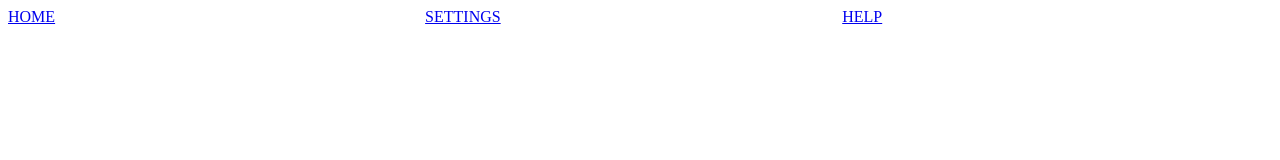
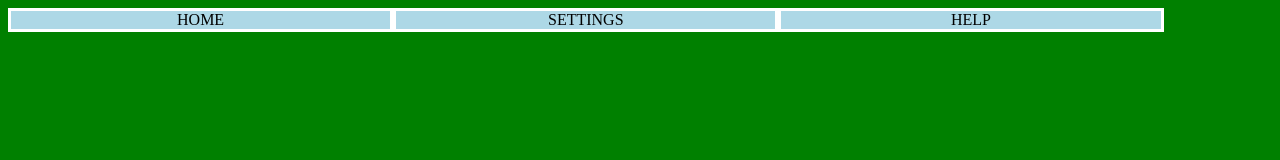
Before and after one commit to cserrano12/BuildingTabs, a plain HTML site: page index.html in a window 1280 px wide. Drawn offline with Linux system fonts and the light colour scheme.

Commit message:
Update 2/16

```diff
--- a/index.html
+++ b/index.html
@@ -1,10 +1,8 @@
 <!DOCTYPE html>
-
 <head>
-  <title>Building Tabs</title>
+  <title>Building Tabs - Home</title>
   <meta charset="utf-8" />
   <link rel="stylesheet" href="tabs.css" />
-
 </head>
 
 <body>
@@ -12,21 +10,18 @@
       <!-- put nested tabs in here, as "inner-html" for nav /-->
     <div>
       <div style="width: 100%">
-    <div style="float: left; width: 33%">
-        <a href="index.html" target="_blank">HOME</a>
+        <div class="nav-tab" style="float: left; width: 30%">
+          <a href="index.html">HOME</a>
         </div>
-    <div style="float: left; width: 33%">
-        <a href="settings.html" target="_blank">SETTINGS</a>
+        <div class="nav-tab" style="float: left; width: 30%">
+          <a href="settings.html">SETTINGS</a>
       </div>
-    <div style="float: left; width: 33%">
-        <a href="help.html" target="_blank">HELP</a>
+        <div class="nav-tab" style="float: left; width: 30%">
+          <a href="help.html">HELP</a>
         </div>
       </div>
       <div style="clear: both; width: 100%">
       </div>
-
     </div>
-
   </nav>
-
 </body>
--- a/tabs.css
+++ b/tabs.css
@@ -1,6 +1,35 @@
-.nav-tab {
-background-color: lightblue;
-border-style: solid;
+body {
+  background-color: green;
+}
+div.nav-tab {
+      background-color: lightblue;
+      color: white;
+      border-style: solid;
+      text-align: center;
+      text-decoration: none;
+}
+div.nav-tab:hover {
+      background-color: yellow;
+      text-decoration: none;
+}
+a:link {
+    color: black;
+    text-decoration: none;
+}
 
+/* visited link */
+a:visited {
+    color: black;
+    text-decoration: none;
+}
 
+/* mouse over link */
+a:hover {
+    color: purple;
+    text-decoration: none;
 }
+
+/* selected link */
+a:active {
+    color: blue;
+}
```
Also changed, not shown: help.html (+18 -1 lines), settings.html (+18 -1 lines). Lines whose indentation alone changed are shown as unchanged.
